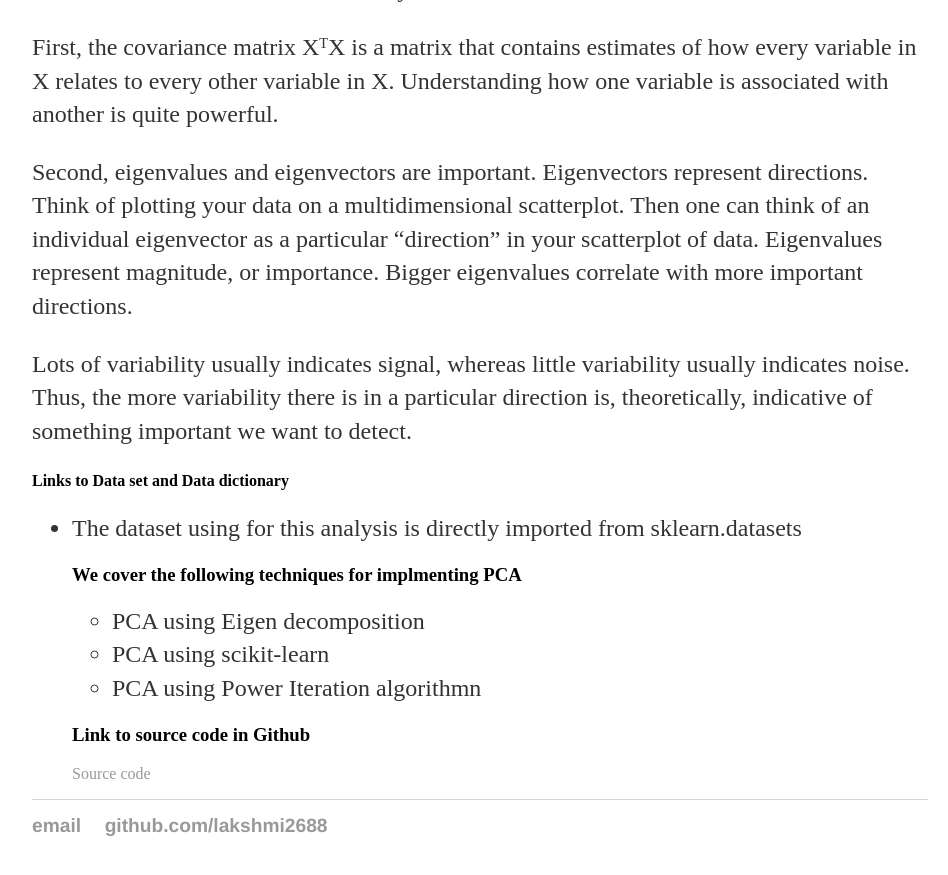
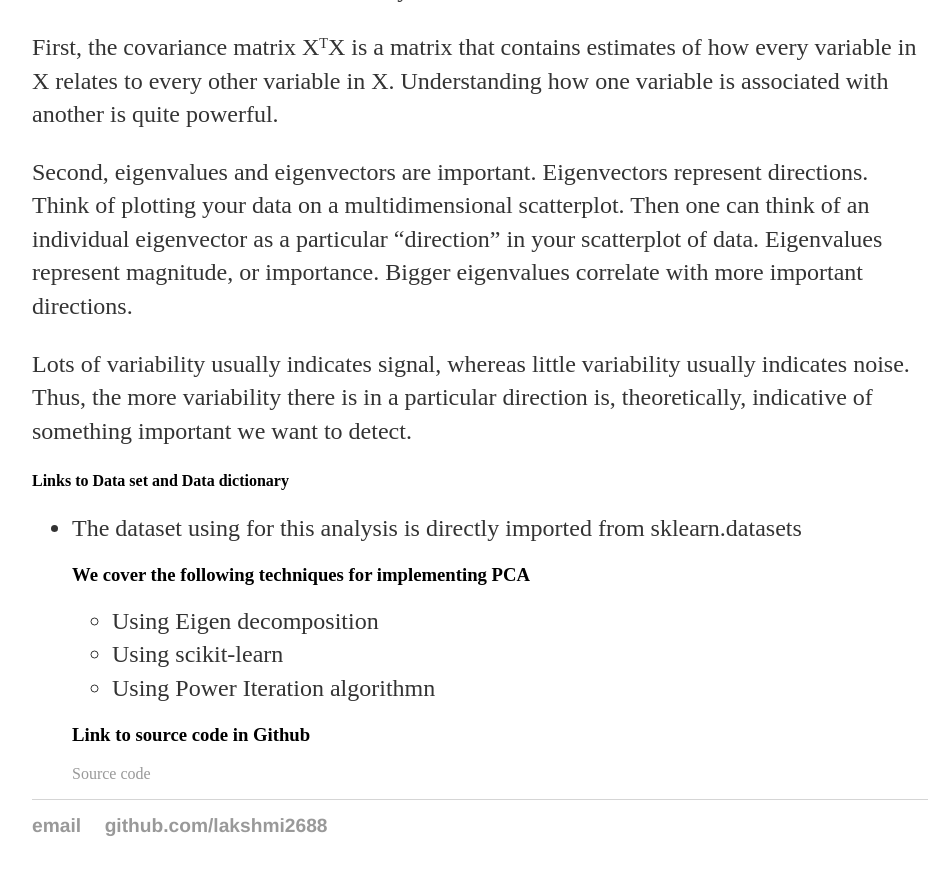
Before and after one commit to lakshmi2688/lakshmi2688.github.io, a Jekyll site: the page built from _posts/2022-01-15-Principal Component Analysis of Images.md, in a window 1280 px wide and 900 px high, scrolled down 1502 px. Shown: the top 875 px of the window, without its empty margins (160-1108 px from the left). Built offline with Jekyll 4.4.1, drawn with Linux system fonts in a browser that asks for light colours.

Commit message:
Update 2022-01-15-Principal Component Analysis of Images.md

```diff
--- a/_posts/2022-01-15-Principal Component Analysis of Images.md
+++ b/_posts/2022-01-15-Principal Component Analysis of Images.md
@@ -25,13 +25,13 @@ date: 2022-01-15
 <ul><li>The dataset using for this analysis is directly imported from sklearn.datasets</li>
 
 
-<h3>We cover the following techniques for implmenting PCA</h3>
+<h3>We cover the following techniques for implementing PCA</h3>
 <ul>
-    <li>PCA using Eigen decomposition </li>
-    <li>PCA using scikit-learn</li>
-    <li>PCA using Power Iteration algorithmn</li>
+    <li>Using Eigen decomposition </li>
+    <li>Using scikit-learn</li>
+    <li>Using Power Iteration algorithmn</li>
 </ul>
 
 
 <h3>Link to source code in Github</h3>
-<a href= "https://github.com/lakshmi2688/COVID_Impact_on_US_Households">Source code</a>
+<a href= "https://github.com/lakshmi2688/PCA_Images">Source code</a>
```
